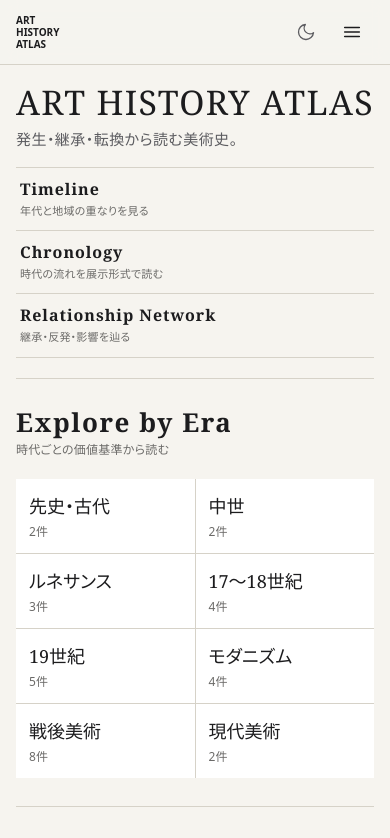
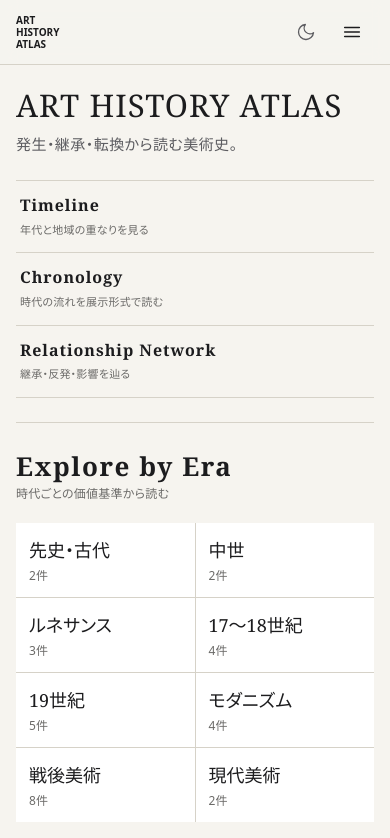
Before and after one commit to taktak2001/art-history-atlas, a Next.js app: page / in a window 390 px wide. Shown: the top 838 px of the page. Built offline with nearby package versions, Linux system fonts and the light colour scheme.

Commit message:
Refine home hero spacing

```diff
--- a/src/app/globals.css
+++ b/src/app/globals.css
@@ -169,7 +169,12 @@ h1, h2, h3, h4 {
 /* ホームの図録扉。装飾を足さず、文字・余白・細い罫線で階層を作る */
 .home-hero {
   display: grid;
-  padding-block: clamp(1.5rem, 3.5vw, 2.5rem);
+  padding-block: clamp(1.75rem, 3.75vw, 2.75rem);
+}
+
+.home-hero > div,
+.home-hero__actions {
+  min-width: 0;
 }
 
 .home-hero__title {
@@ -184,7 +189,7 @@ h1, h2, h3, h4 {
 
 .home-hero__tagline {
   max-width: 36rem;
-  margin-top: 0.5rem;
+  margin-top: clamp(0.75rem, 1.2vw, 0.875rem);
   color: rgb(var(--c-muted));
   font-size: clamp(0.9375rem, 1.5vw, 1.125rem);
   letter-spacing: 0.03em;
@@ -194,18 +199,18 @@ h1, h2, h3, h4 {
 .home-hero__actions {
   display: grid;
   grid-template-columns: repeat(3, minmax(0, 1fr));
-  margin-top: clamp(1rem, 2vw, 1.25rem);
+  margin-top: clamp(1.5rem, 2.5vw, 1.875rem);
   border-block: 1px solid rgb(var(--c-line));
 }
 
 .home-hero__cta {
   display: flex;
-  min-height: 4rem;
+  min-height: 4.75rem;
   flex-direction: column;
   align-items: flex-start;
   justify-content: center;
-  gap: 0.1875rem;
-  padding: 0.6875rem 1.125rem;
+  gap: 0.375rem;
+  padding: 0.875rem 1.125rem;
   color: rgb(var(--c-ink));
   transition:
     color 160ms ease,
@@ -328,22 +333,22 @@ html.dark .relation-badge {
 
 @media (max-width: 639px) {
   .home-hero {
-    padding-block: 1.25rem;
+    padding-block: 1.5rem;
   }
 
   .home-hero__title {
-    font-size: clamp(2rem, 8.7vw, 2.125rem);
-    letter-spacing: 0.04em;
+    font-size: clamp(1.875rem, 8vw, 2rem);
+    letter-spacing: 0.035em;
   }
 
   .home-hero__actions {
     grid-template-columns: 1fr;
-    margin-top: 1rem;
+    margin-top: 1.5rem;
   }
 
   .home-hero__cta {
-    min-height: 3.5rem;
-    padding-inline: 0.25rem;
+    min-height: 4rem;
+    padding: 0.875rem 0.25rem;
   }
 
   .home-hero__cta + .home-hero__cta {
```
Also changed, not shown: 1 other file (tests, documents, lock files or other folders).
